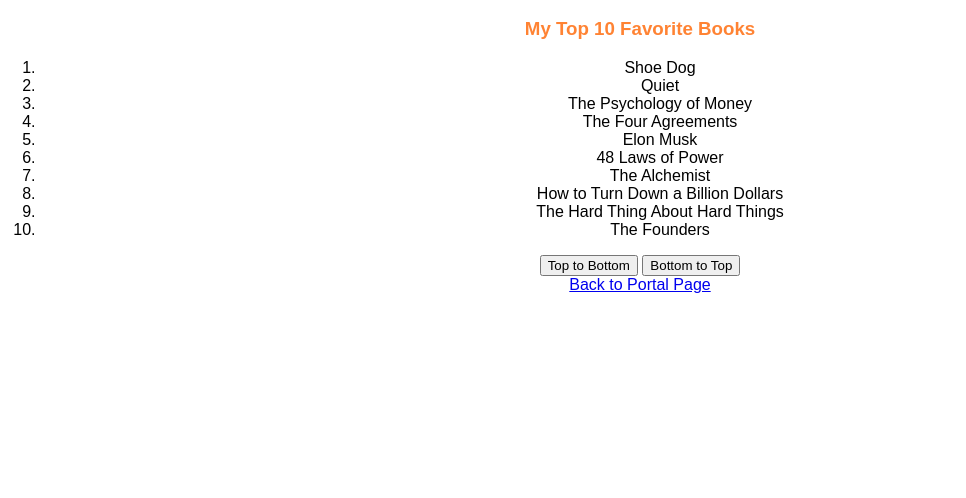
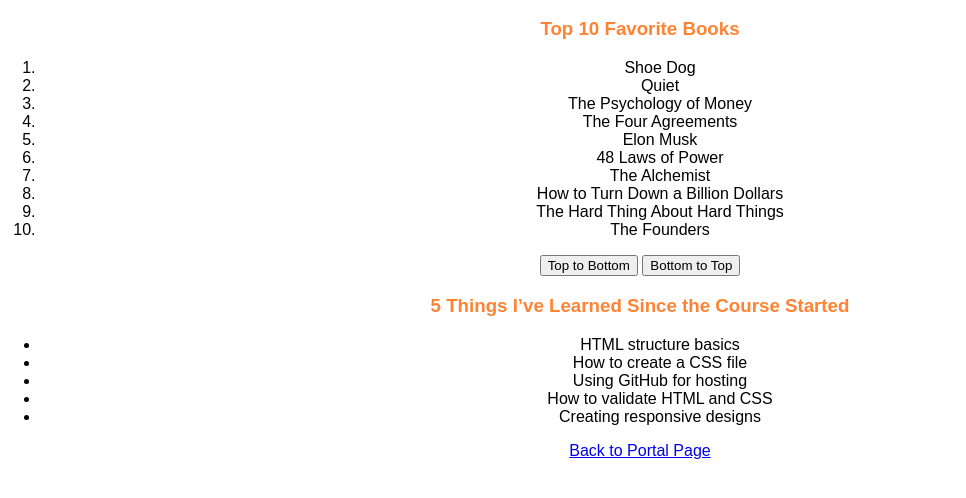
Before and after one commit to Deus-cold/csd-340, a plain HTML site: page module-12/Rodriguez_Mod12_2.html in a window 1280 px wide. Shown: the part 60-558 px from the top of the page, without its empty margins (0-966 px from the left). Drawn offline with Linux system fonts and the light colour scheme.

Commit message:
Update Rodriguez_Mod12_2.html

```diff
--- a/module-12/Rodriguez_Mod12_2.html
+++ b/module-12/Rodriguez_Mod12_2.html
@@ -13,7 +13,7 @@
             "The Psychology of Money",
             "The Four Agreements",
             "Elon Musk",
-            "48 Laws of Power",
+            "48 Laws of Power",  // Fixed the typo (it was "48 Law of Power")
             "The Alchemist",
             "How to Turn Down a Billion Dollars",
             "The Hard Thing About Hard Things",
@@ -36,14 +36,14 @@
         function formatList(arr) {
             return "<ol>" + arr.map(book => `<li>${book}</li>`).join('') + "</ol>";
         }
-
     </script>
 </head>
 <body>
     <div id="container">
         <h1>Assignment 12.2: JavaScript - Part 4</h1>
 
-        <h3>My Top 10 Favorite Books</h3>
+        <div id="left-div">
+            <h3>Top 10 Favorite Books</h3>
             <div id="book-list">
                 <ol>
                     <li>Shoe Dog</li>
@@ -51,16 +51,27 @@
                     <li>The Psychology of Money</li>
                     <li>The Four Agreements</li>
                     <li>Elon Musk</li>
-                <li>48 Laws of Power</li>
+                    <li>48 Laws of Power</li>  <!-- Fixed typo -->
                     <li>The Alchemist</li>
                     <li>How to Turn Down a Billion Dollars</li>
                     <li>The Hard Thing About Hard Things</li>
                     <li>The Founders</li>
                 </ol>
             </div>
-
             <button onclick="displayAscending()">Top to Bottom</button>
             <button onclick="displayDescending()">Bottom to Top</button>
+        </div>
+
+        <div id="right-div">
+            <h3>5 Things I’ve Learned Since the Course Started</h3>
+            <ul>
+                <li>HTML structure basics</li>
+                <li>How to create a CSS file</li>
+                <li>Using GitHub for hosting</li>
+                <li>How to validate HTML and CSS</li>
+                <li>Creating responsive designs</li>
+            </ul>
+        </div>
 
         <div id="bottom-div">
             <a href="../index.html">Back to Portal Page</a>
```
Lines whose indentation alone changed are shown as unchanged.
